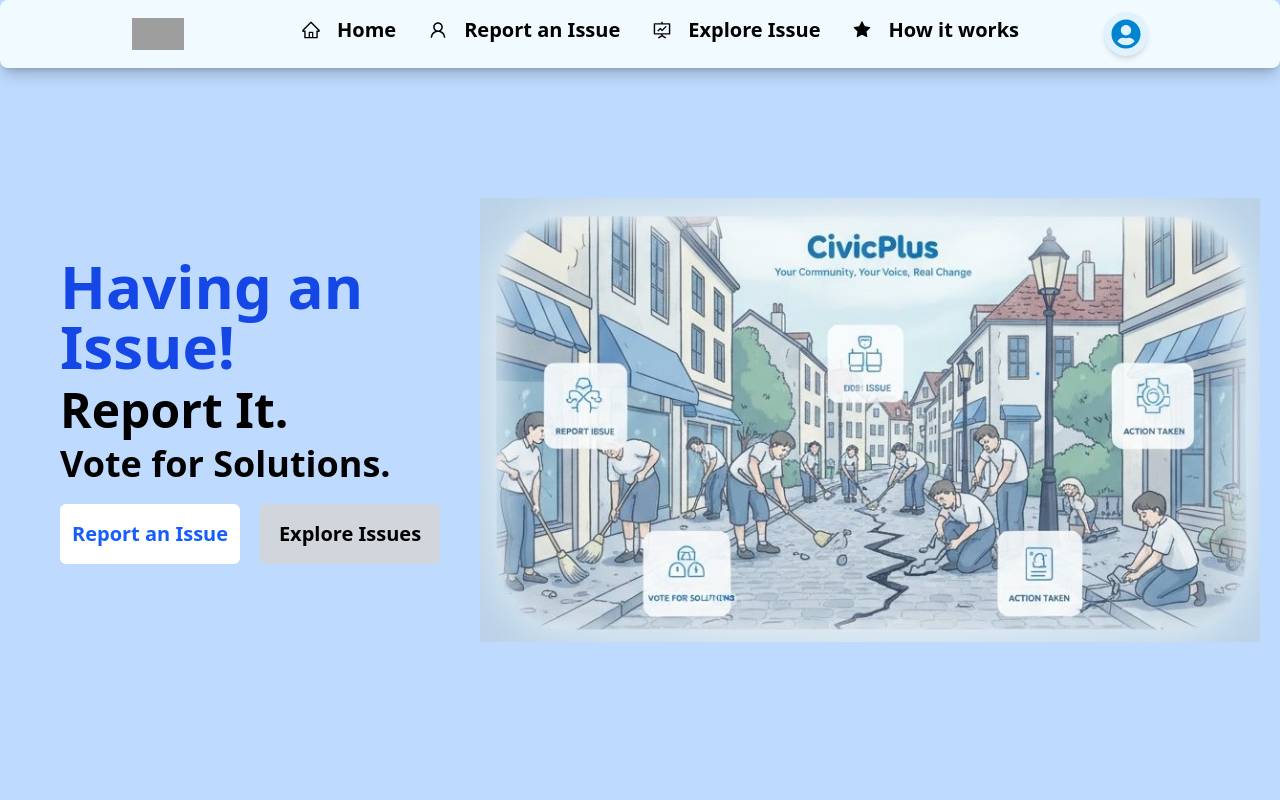
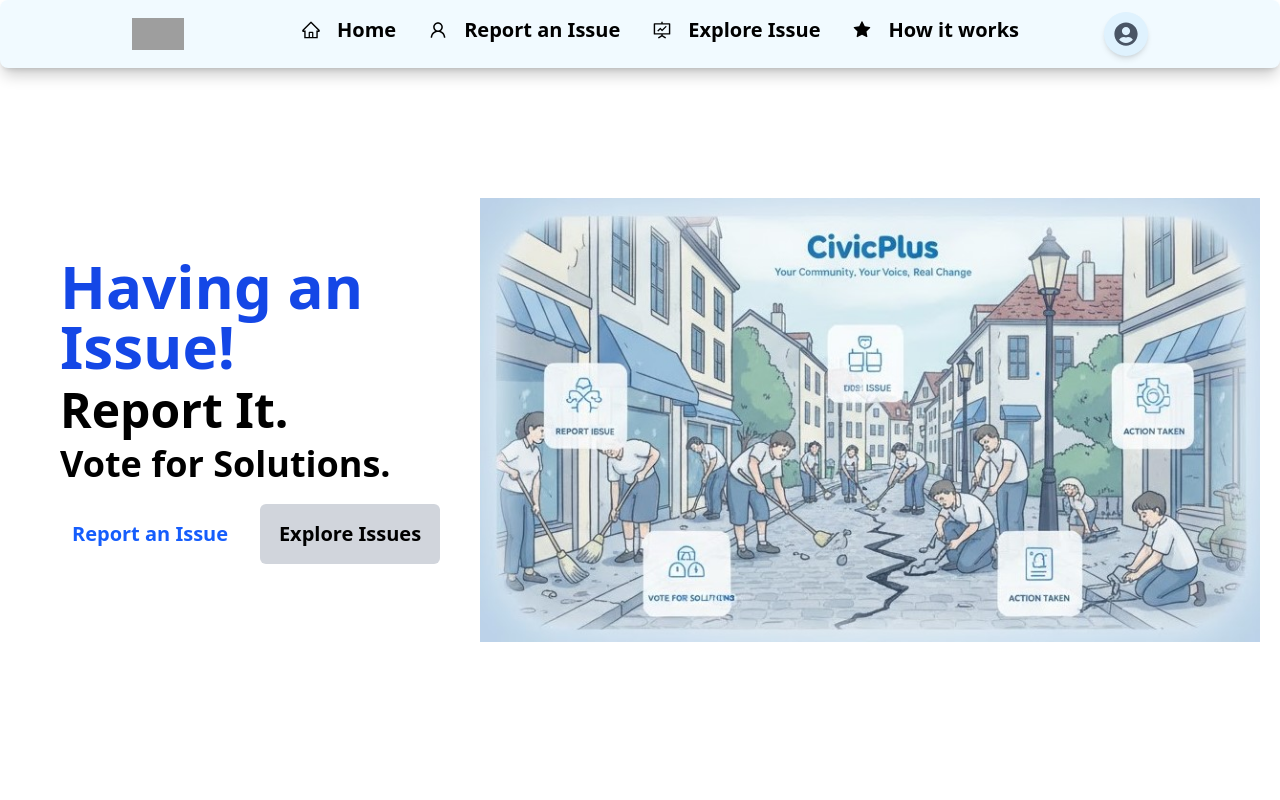
Before and after one commit to RahulHeer150/civic-, a React (Vite) app in the folder client/: page / in a window 1280 px wide. Shown: the top 800 px of the page. Built offline with nearby package versions, Linux system fonts and the light colour scheme; grey boxes are pictures that could not be loaded.

Commit message:
new code chnags for navbar

```diff
--- a/client/src/components/Hero1.jsx
+++ b/client/src/components/Hero1.jsx
@@ -9,7 +9,7 @@ const Hero1 = () => {
    // }
 
    return (
-      <div className="flex flex-col min-h-screen pt-4 md:pt-10 bg-blue-200">
+      <div className="flex flex-col min-h-screen pt-4 md:pt-10 bg-blue-200z">
       <div className="flex flex-grow flex-col-reverse md:flex-col lg:flex-row w-full max-w-screen  md:pt-0 m-5 justify-between items-center md:px-5 ">
 
         <div className="w-full lg:w-1/2 md:w-1/2  lg:px-0 text-black">
--- a/client/src/components/Navbar.jsx
+++ b/client/src/components/Navbar.jsx
@@ -67,7 +67,7 @@ const Navbar = () => {
               className="relative group"
             >
               <div className="w-11 h-11 rounded-full bg-sky-100 flex items-center justify-center hover:bg-sky-200 transition-all duration-300 shadow-md">
-                <FaUserCircle className="text-sky-600 text-3xl group-hover:scale-110 transition-transform duration-300" />
+                <FaUserCircle className="text-gray-600 text-2xl group-hover:scale-110 transition-transform duration-300" />
               </div>
             </Link>
 
--- a/client/src/pages/Explore.jsx
+++ b/client/src/pages/Explore.jsx
@@ -2,7 +2,11 @@ import React from 'react'
 
 const Explore = () => {
   return (
-    <div>Explore</div>
+    <div>
+      <div>
+
+      </div>
+    </div>
   )
 }
 
```
